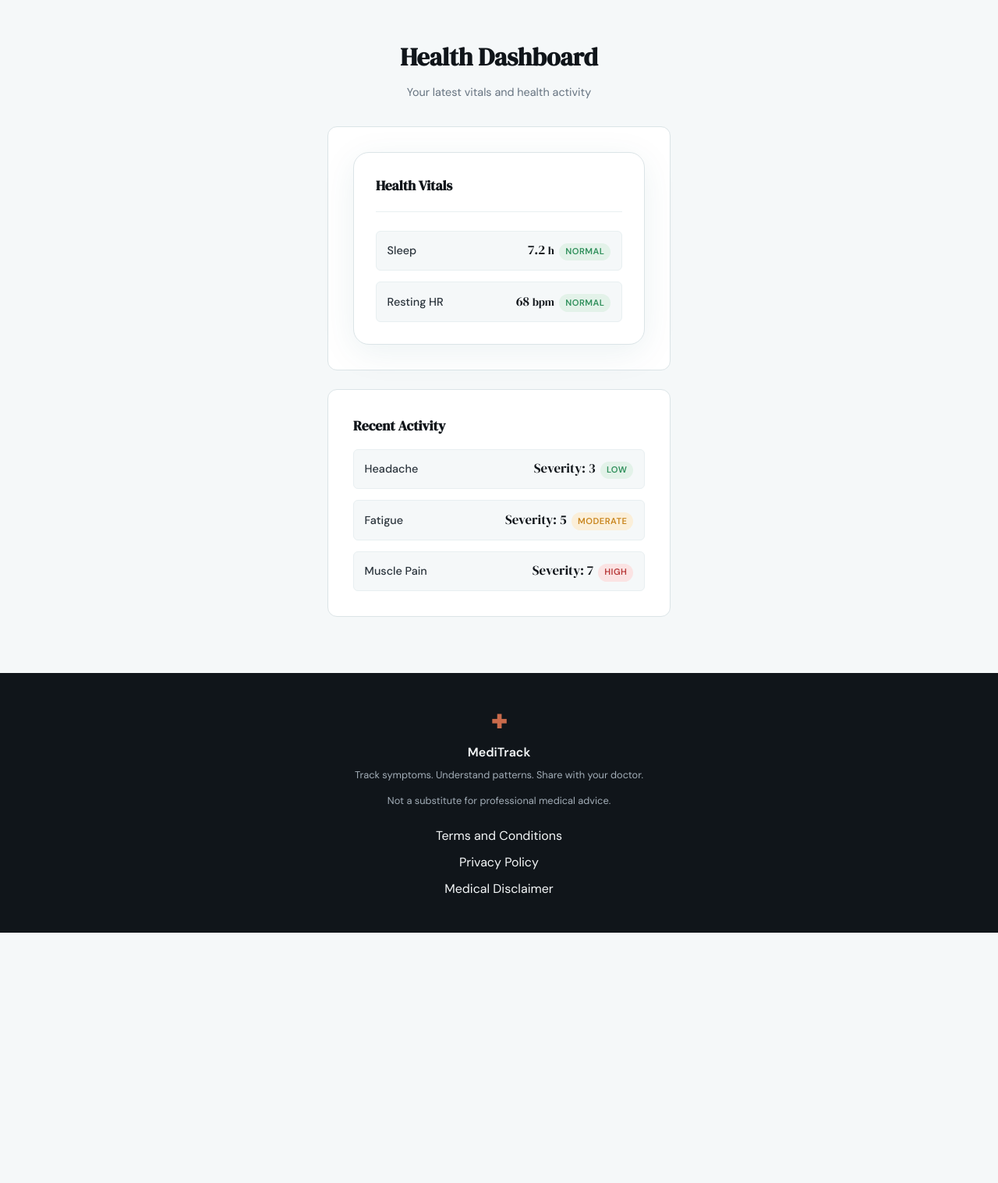
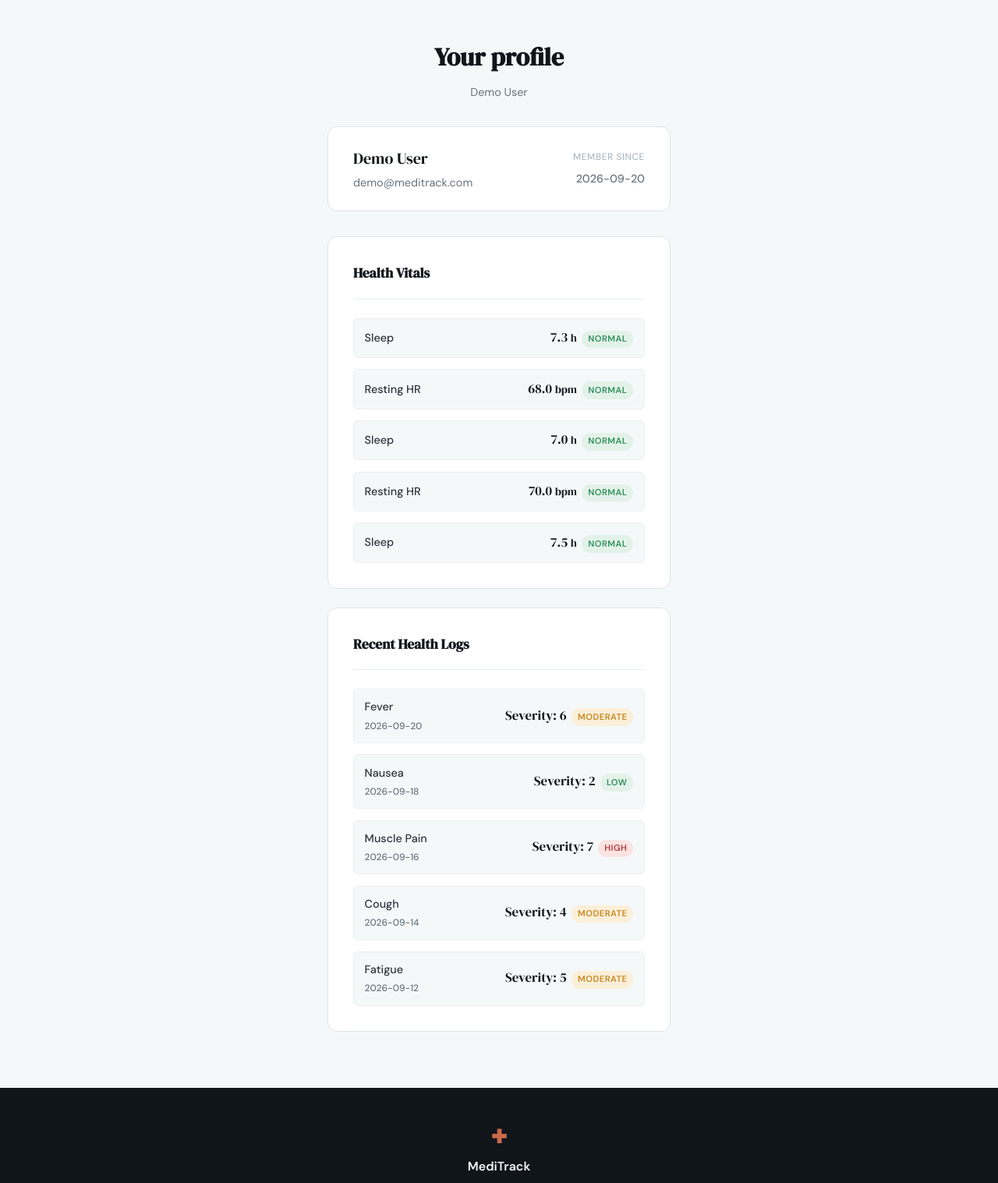
Before and after one commit to ralagiya2053/MediTrack, a Flask app: page /profile in a window 1280 px wide. Shown: the part 63-1580 px from the top of the page at 78% size. Before the commit the page ends 1259 px from the top, so only its background shows below. Run offline with Flask 3, Linux system fonts and the light colour scheme; the visitor is signed in with stand-in values (Sample User, id 1); data comes from the database, SQL or seed files in the repository.

Commit message:
update profile page

```diff
--- a/app.py
+++ b/app.py
@@ -116,11 +116,21 @@
 
     db = get_db()
     user = db.execute(
-        "SELECT name, email FROM users WHERE id = ?",
+        "SELECT name, email, created_at FROM users WHERE id = ?",
         (session["user_id"],)
     ).fetchone()
 
-    return render_template("profile.html", user=user)
+    vitals = db.execute(
+        "SELECT metric, value, unit FROM vitals WHERE user_id = ? ORDER BY logged_at DESC LIMIT 5",
+        (session["user_id"],)
+    ).fetchall()
+
+    logs = db.execute(
+        "SELECT symptom, severity, logged_at FROM health_logs WHERE user_id = ? ORDER BY logged_at DESC LIMIT 5",
+        (session["user_id"],)
+    ).fetchall()
+
+    return render_template("profile.html", user=user, vitals=vitals, logs=logs)
 
 
 @app.route("/logs/add")
--- a/static/css/style.css
+++ b/static/css/style.css
@@ -533,3 +533,57 @@
     .nav-links a:not(.nav-cta) { display: none; }
     .hero { padding: 3rem 1rem 2rem; }
 }
+/* Profile Page Specific Styles */
+.profile-info-card {
+    background: var(--paper-card);
+    border: 1px solid var(--border);
+    border-radius: var(--radius-md);
+    padding: 1.5rem 2rem;
+    margin-bottom: 2rem;
+}
+
+.profile-info-grid {
+    display: flex;
+    justify-content: space-between;
+    align-items: center;
+}
+
+.profile-info-name {
+    display: block;
+    font-family: var(--font-display);
+    font-size: 1.25rem;
+    color: var(--ink);
+    margin-bottom: 0.25rem;
+}
+
+.profile-info-detail {
+    display: block;
+    font-size: 0.9rem;
+    color: var(--ink-muted);
+}
+
+.profile-info-meta {
+    text-align: right;
+}
+
+.profile-info-label {
+    display: block;
+    font-size: 0.75rem;
+    text-transform: uppercase;
+    letter-spacing: 0.05em;
+    color: var(--ink-faint);
+    margin-bottom: 0.25rem;
+}
+
+.profile-info-date {
+    font-size: 0.9rem;
+    color: var(--ink-muted);
+    font-weight: 500;
+}
+
+.profile-log-date {
+    display: block;
+    font-size: 0.75rem;
+    color: var(--ink-muted);
+    margin-top: 0.2rem;
+}
--- a/templates/profile.html
+++ b/templates/profile.html
@@ -5,59 +5,74 @@
 {% block content %}
 <section class="auth-section">
     <div class="auth-container">
+        <!-- Page Heading -->
         <div class="auth-header">
-            <h1 class="auth-title">Health Dashboard</h1>
-            <p class="auth-subtitle">Your latest vitals and health activity</p>
+            <h1 class="auth-title" style="font-family: var(--font-display);">Your profile</h1>
+            <p class="auth-subtitle">{{ user['name'] }}</p>
         </div>
 
-        <div class="auth-card">
-            <div class="vital-panel">
-                <div class="vital-panel-header">
-                    <h2 style="font-family: var(--font-display); font-size: 1.1rem; color: var(--ink);">Health Vitals</h2>
+        <!-- User Info Card -->
+        <div class="profile-info-card auth-card">
+            <div class="profile-info-grid">
+                <div class="profile-info-main">
+                    <span class="profile-info-name">{{ user['name'] }}</span>
+                    <span class="profile-info-detail">{{ user['email'] }}</span>
                 </div>
-                <div class="vital-list">
-                    <div class="vital-row">
-                        <span class="vital-name">Sleep</span>
-                        <span class="vital-reading">
-                            <span class="vital-value">7.2 <small>h</small></span>
-                            <span class="vital-tag ok">Normal</span>
-                        </span>
-                    </div>
-                    <div class="vital-row">
-                        <span class="vital-name">Resting HR</span>
-                        <span class="vital-reading">
-                            <span class="vital-value">68 <small>bpm</small></span>
-                            <span class="vital-tag ok">Normal</span>
-                        </span>
-                    </div>
+                <div class="profile-info-meta">
+                    <span class="profile-info-label">Member since</span>
+                    <span class="profile-info-date">{{ user['created_at'][:10] if user['created_at'] else 'N/A' }}</span>
                 </div>
             </div>
         </div>
 
+        <!-- Health Vitals -->
         <div class="auth-card">
-            <h2 style="font-family: var(--font-display); font-size: 1.1rem; color: var(--ink); margin-bottom: 1rem;">Recent Activity</h2>
+            <div class="vital-panel-header" style="margin-bottom: 1.5rem; padding-bottom: 1.15rem; border-bottom: 1px solid var(--border-soft);">
+                <h2 style="font-family: var(--font-display); font-size: 1.1rem; color: var(--ink);">Health Vitals</h2>
+            </div>
             <div class="vital-list">
+                {% if vitals %}
+                    {% for v in vitals %}
                     <div class="vital-row">
-                    <span class="vital-name">Headache</span>
+                        <span class="vital-name">
+                            {{ 'Sleep' if v.metric == 'sleep_hours' else 'Resting HR' }}
+                        </span>
                         <span class="vital-reading">
-                        <span class="vital-value">Severity: 3</span>
-                        <span class="vital-tag ok">Low</span>
+                            <span class="vital-value">{{ v.value }} <small>{{ v.unit }}</small></span>
+                            <span class="vital-tag {{ 'ok' if v.value < 80 else 'warn' if v.value < 100 else 'high' }}">Normal</span>
                         </span>
                     </div>
+                    {% endfor %}
+                {% else %}
+                    <p class="auth-subtitle" style="text-align: center;">No vitals recorded yet.</p>
+                {% endif %}
+            </div>
+        </div>
+
+        <!-- Recent Health Logs -->
+        <div class="auth-card">
+            <div class="vital-panel-header" style="margin-bottom: 1.5rem; padding-bottom: 1.15rem; border-bottom: 1px solid var(--border-soft);">
+                <h2 style="font-family: var(--font-display); font-size: 1.1rem; color: var(--ink);">Recent Health Logs</h2>
+            </div>
+            <div class="vital-list">
+                {% if logs %}
+                    {% for log in logs %}
                     <div class="vital-row">
-                    <span class="vital-name">Fatigue</span>
+                        <div class="vital-name">
+                            <span class="vital-label">{{ log.symptom }}</span>
+                            <span class="profile-log-date">{{ log.logged_at }}</span>
+                        </div>
                         <span class="vital-reading">
-                        <span class="vital-value">Severity: 5</span>
-                        <span class="vital-tag warn">Moderate</span>
+                            <span class="vital-value">Severity: {{ log.severity }}</span>
+                            <span class="vital-tag {{ 'ok' if log.severity <= 3 else 'warn' if log.severity <= 6 else 'high' }}">
+                                {{ 'LOW' if log.severity <= 3 else 'MODERATE' if log.severity <= 6 else 'HIGH' }}
+                            </span>
                         </span>
                     </div>
-                <div class="vital-row">
-                    <span class="vital-name">Muscle Pain</span>
-                    <span class="vital-reading">
-                        <span class="vital-value">Severity: 7</span>
-                        <span class="vital-tag high">High</span>
-                    </span>
-                </div>
+                    {% endfor %}
+                {% else %}
+                    <p class="auth-subtitle" style="text-align: center;">No entries yet.</p>
+                {% endif %}
             </div>
         </div>
     </div>
```
Also changed, not shown: .claude/specs/05-db-connection-with-profile-page.md (added). Lines whose indentation alone changed are shown as unchanged.
